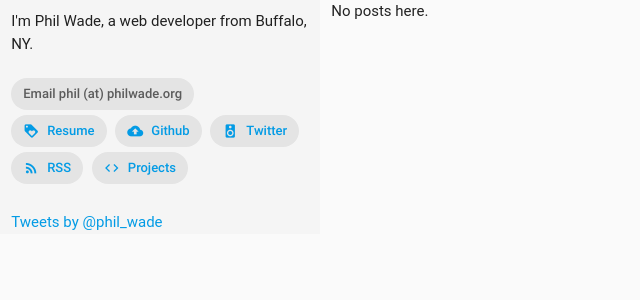
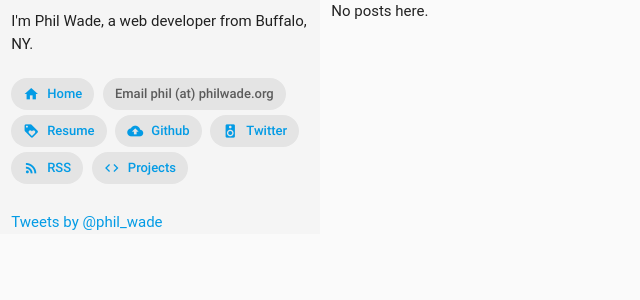
Before and after one commit to philwade/philwadeorg, a Django app: page / in a window 1280 px wide. Shown: the top 300 px of the page, without its empty margins (0-640 px from the left). Run offline with Django 3.2, Linux system fonts and the light colour scheme; data that the repository does not hold is empty; some libraries are stand-ins or nearby versions; some web fonts are replaced.

Commit message:
Home button

```diff
--- a/philblog/blog/templates/blog/detail.html
+++ b/philblog/blog/templates/blog/detail.html
@@ -2,7 +2,7 @@
 {% load pygment_tags %}
 {% block title %}{{ post.title }} - philwade.org {% endblock %}
 {% block metatitle %}{{ post.title }}{% endblock %}
-{% block description %}{{ post.body | slice:"0:100" }}...{% endblock %}
+{% block description %}{{ post.body | slice:"0:100" | striptags }}...{% endblock %}
 {% block content %}
 	<div class="blog_post card grey lighten-3">
         <div class="card-content">
--- a/philblog/blog/templates/includes/layout.html
+++ b/philblog/blog/templates/includes/layout.html
@@ -42,15 +42,17 @@
 			<a href="/" class="brand-logo right">philwade.org</a>
 			<a href="#" data-activates="mobile-menu" class="button-collapse"><i class="material-icons">menu</i></a>
 			<ul class="side-nav" id="mobile-menu">
+                <li><a href="/"><i class="close material-icons">home</i>Home</a></li>
+				<li><div class="divider"></div></li>
             	<li><a href="http://philwade.org/resume"><i class="material-icons">loyalty</i> Resume</a></li>
 				<li><div class="divider"></div></li>
             	<li><a href="https://github.com/philwade"><i class="material-icons">cloud_upload</i> Github</a></li>
 				<li><div class="divider"></div></li>
             	<li><a href="http://twitter.com/phil_wade"><i class="material-icons">speaker</i> Twitter</a></li>
 				<li><div class="divider"></div></li>
+            	<li><a href="/projects/"><i class="material-icons">code</i> Projects</a></li>
+				<li><div class="divider"></div></li>
             	<li><a href="/rss/latest/"><i class="material-icons">rss_feed</i> RSS</a></li>
-				<li><div class="divider"></div></li>
-            	<li><a href="/projects/"><i class="material-icons">code</i> Projects</a></li>
 			</ul>
 		</div>
 	</nav>
@@ -59,6 +61,9 @@
 			I'm Phil Wade, a web developer from Buffalo, NY.
 			<br/>
 			<br/>
+			<div class="chip">
+                <a href="/"><i class="close material-icons">home</i>Home</a>
+			</div>
 			<div class="chip">
             	Email phil (at) philwade.org
 			</div>
```
